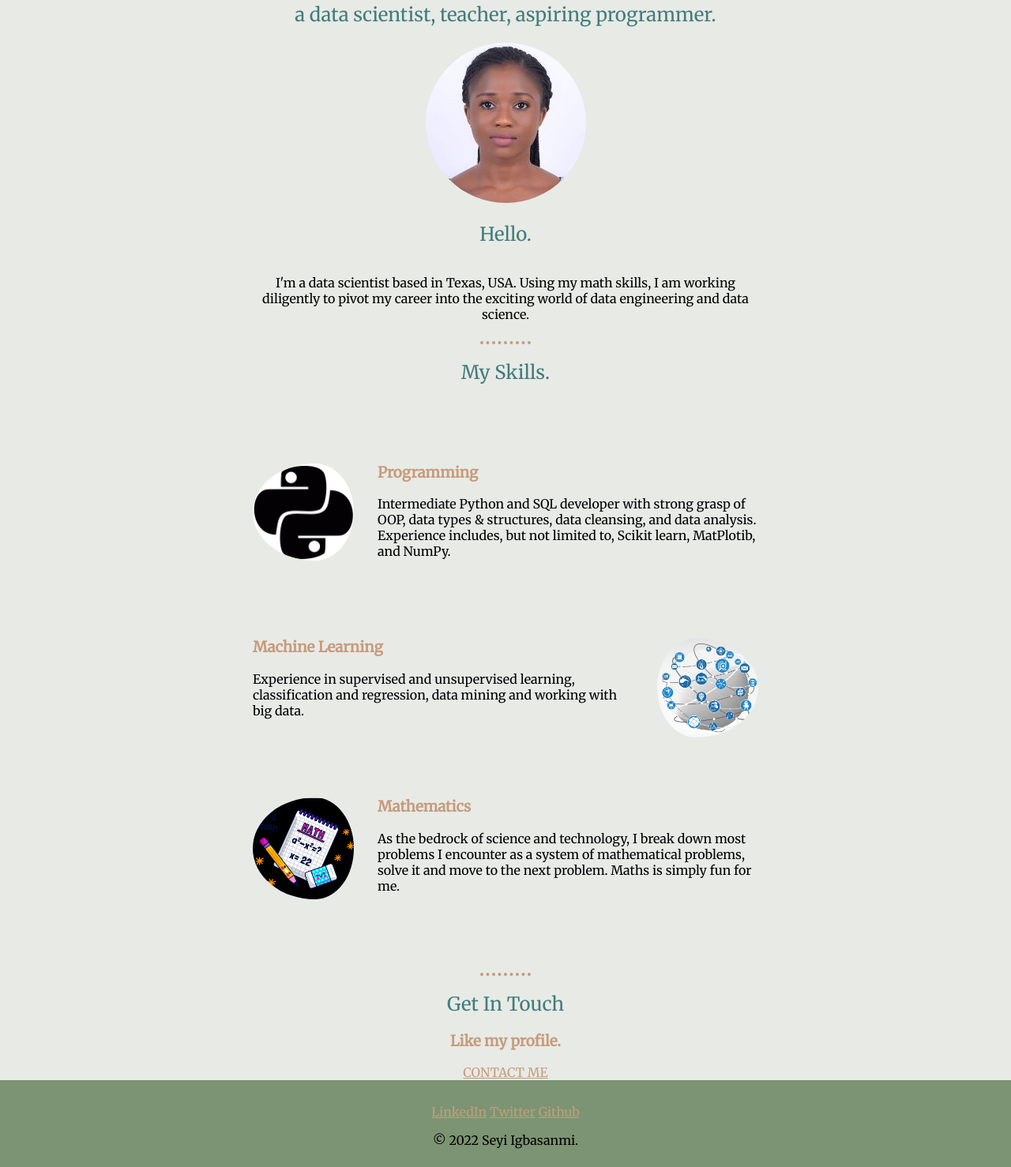
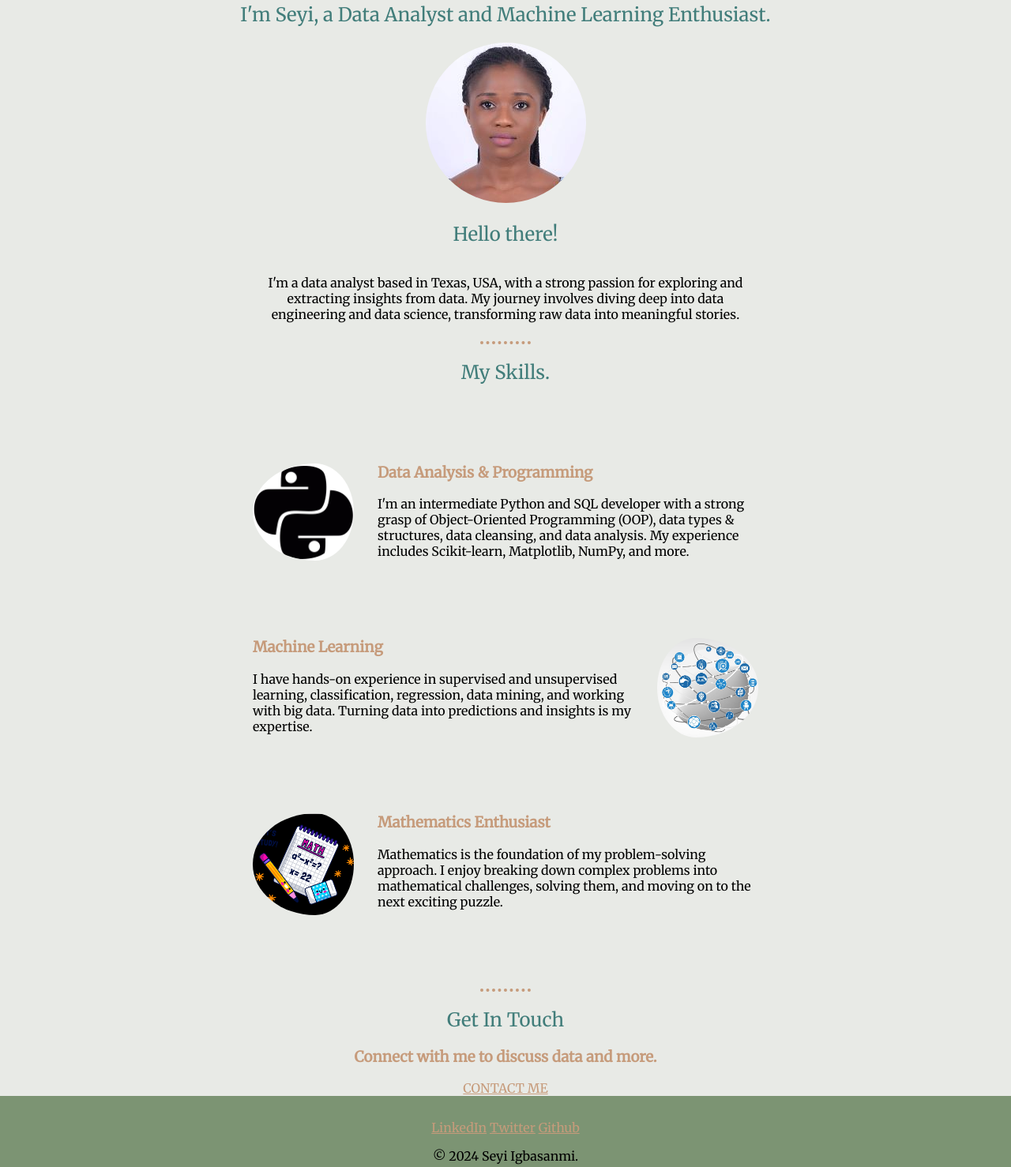
Before and after one commit to seyi-pierce/cv, a plain HTML site: page index.html in a window 1280 px wide. Shown: the part 267-1745 px from the top of the page at 79% size. Drawn offline with Linux system fonts and the light colour scheme.

Commit message:
Update index.html

```diff
--- a/index.html
+++ b/index.html
@@ -5,70 +5,58 @@
     <meta name="viewport"
           content="width=device-width, user-scalable=no, initial-scale=1.0, maximum-scale=1.0, minimum-scale=1.0">
     <meta http-equiv="X-UA-Compatible" content="ie=edge">
-    <title>Oluwaseyi Igbasanmi</title>
+    <title>Oluwaseyi Igbasanmi - Data Analyst & Machine Learning Enthusiast</title>
 
     <link rel="stylesheet" href="CSS/styles.css">
     <link rel="shortcut icon" href="favicon.ico" type="image/x-icon">
     <link rel="preconnect" href="https://fonts.googleapis.com">
-<link rel="preconnect" href="https://fonts.gstatic.com" crossorigin>
-<link href="https://fonts.googleapis.com/css2?family=Merriweather&family=Montserrat&family=Sacramento&display=swap" rel="stylesheet">
+    <link rel="preconnect" href="https://fonts.gstatic.com" crossorigin>
+    <link href="https://fonts.googleapis.com/css2?family=Merriweather&family=Montserrat&family=Sacramento&display=swap" rel="stylesheet">
 </head>
 <body>
     <div class="top-container">
-<!--        <img class="top-cloud" src="images/cloud.png" alt="cloud">-->
-        <h1>I'm Seyi.</h1>
-        <h2>a data scientist, teacher, aspiring programmer.</h2>
-<!--        <img class="bottom-cloud" src="images/cloud.png" alt="cloud">-->
-<!--        <img src="images/mountain.png" alt="mountain">-->
+        <h1>Welcome to My World!</h1>
+        <h2>I'm Seyi, a Data Analyst and Machine Learning Enthusiast.</h2>
     </div>
 
     <div class="middle-container">
         <div class="profile">
             <img class="profile-pic" src="seyi.jpg" alt="seyi">
-            <h2>Hello.</h2>
-            <p class="about">I'm a data scientist based in Texas, USA. Using my math skills, I am  working diligently to pivot my career into the exciting world of data engineering and data science.</p>
+            <h2>Hello there!</h2>
+            <p class="about">I'm a data analyst based in Texas, USA, with a strong passion for exploring and extracting insights from data. My journey involves diving deep into data engineering and data science, transforming raw data into meaningful stories.</p>
         </div>
         <hr>
         <div class="skills">
             <h2>My Skills.</h2>
             <div class="skill-row">
                 <img class="python-pic" src="images/python-pic.png" alt="python pic">
-                <h3>Programming</h3>
-                <p>Intermediate Python and SQL developer with strong grasp of OOP, data types & structures, data cleansing, and data analysis. Experience includes, but not limited to, Scikit learn, MatPlotib, and NumPy.</p>
+                <h3>Data Analysis & Programming</h3>
+                <p>I'm an intermediate Python and SQL developer with a strong grasp of Object-Oriented Programming (OOP), data types & structures, data cleansing, and data analysis. My experience includes Scikit-learn, Matplotlib, NumPy, and more.</p>
             </div>
             <div class="skill-row">
                 <img class="skill-pic" src="images/ML.png" alt="ML">
                 <h3>Machine Learning</h3>
-                <p>Experience in supervised and unsupervised learning, classification and regression, data mining and working with big data.</p>
+                <p>I have hands-on experience in supervised and unsupervised learning, classification, regression, data mining, and working with big data. Turning data into predictions and insights is my expertise.</p>
             </div>
             <div class="skill-row">
                 <img class="python-pic" src="images/math.png" alt="math">
-                <h3>Mathematics</h3>
-                <p>As the bedrock of science and technology, I break down most problems I encounter as a system of mathematical problems, solve it and move to the next problem. Maths is simply fun for me. </p>
+                <h3>Mathematics Enthusiast</h3>
+                <p>Mathematics is the foundation of my problem-solving approach. I enjoy breaking down complex problems into mathematical challenges, solving them, and moving on to the next exciting puzzle.</p>
             </div>
-<!--            <div class="skill-row">-->
-<!--                <img class="skill-pic" src="images/DV.png" alt="DV">-->
-<!--                <h3>Data Visualization</h3>-->
-<!--                <p></p>-->
-<!--            </div>-->
         </div>
         <hr>
         <div class="contact-me">
             <h2>Get In Touch</h2>
-            <h3>Like my profile.</h3>
-<!--            <p>Lorem ipsum dolor sit amet, in quis, aenean amet. Phasellus sodales, tellus donec dui, ornare erat.</p>-->
+            <h3>Connect with me to discuss data and more.</h3>
             <a class="btn" href="mailto:adieleseyi@gmail.com">CONTACT ME</a>
         </div>
-        </div>
-
+    </div>
 
     <div class="bottom-container">
         <a class="footer-link" href="https://www.linkedin.com/in/seyi-igbasanmi-748857a3/">LinkedIn</a>
         <a class="footer-link" href="https://twitter.com/seyi_pierce?lang=fr">Twitter</a>
         <a class="footer-link" href="https://github.com/seyi-pierce">Github</a>
-        <p>© 2022 Seyi Igbasanmi.</p>
+        <p>© 2024 Seyi Igbasanmi.</p>
     </div>
-
-
 </body>
 </html>
```
